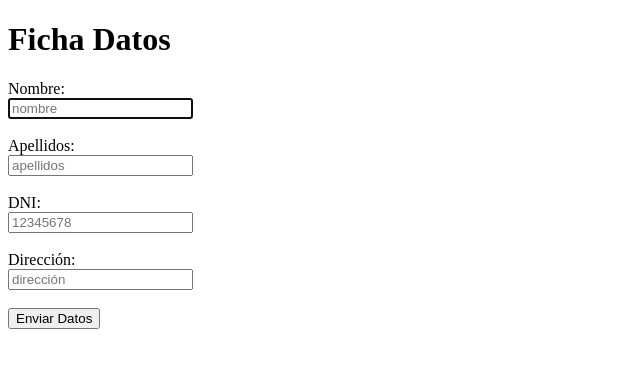
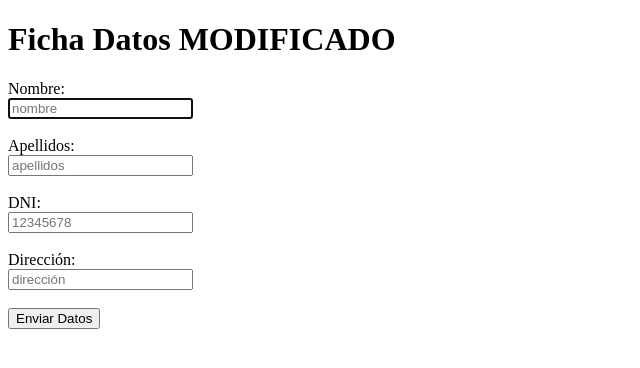
Before and after one commit to kreznig/ejer1_FichaDatos, a plain HTML site: page index.html in a window 1280 px wide. Shown: the whole page, without its empty margins (0-640 px from the left). Drawn offline with Linux system fonts and the light colour scheme.

Commit message:
Cambios en el titulo de master

```diff
--- a/index.html
+++ b/index.html
@@ -8,7 +8,7 @@
 </head>
 <body>
     <form action="" onsubmit="enviar(); return false;">
-      <h1>Ficha Datos</h1>
+      <h1>Ficha Datos MODIFICADO</h1>
           <div>
             <label for="name">Nombre:</label><br>
             <input id="name" type="text" placeholder="nombre" pattern="[A-ZÑÁ-Úa-zñá-ú\s]{1,}" title="Debe ingresar letras" autofocus required/><br><br>
```
